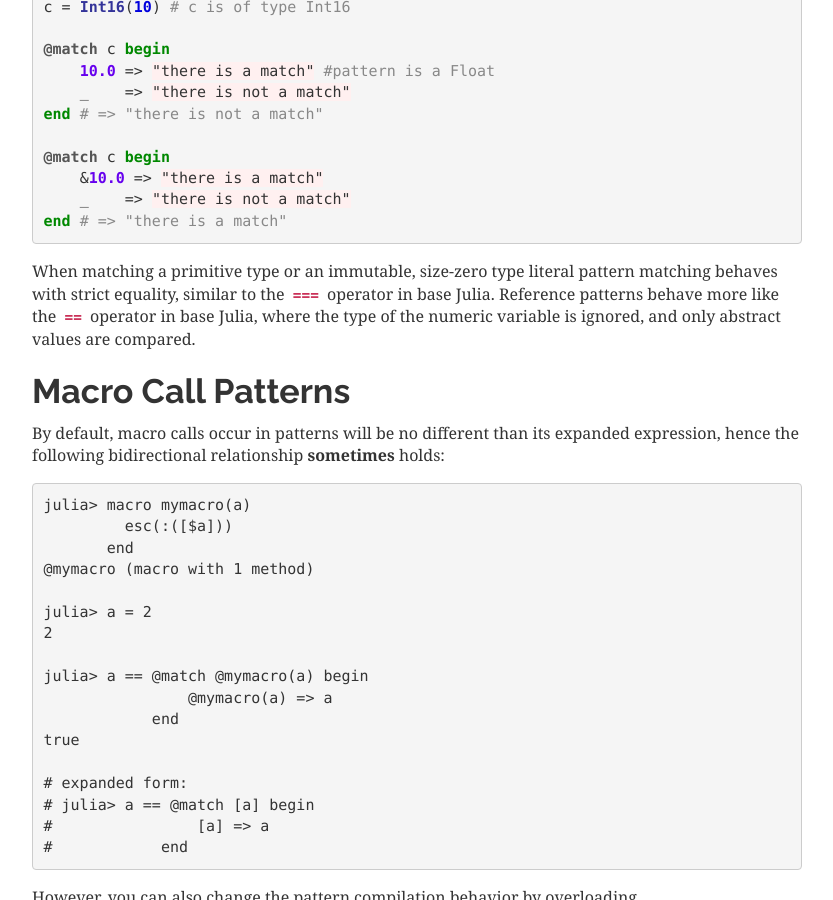
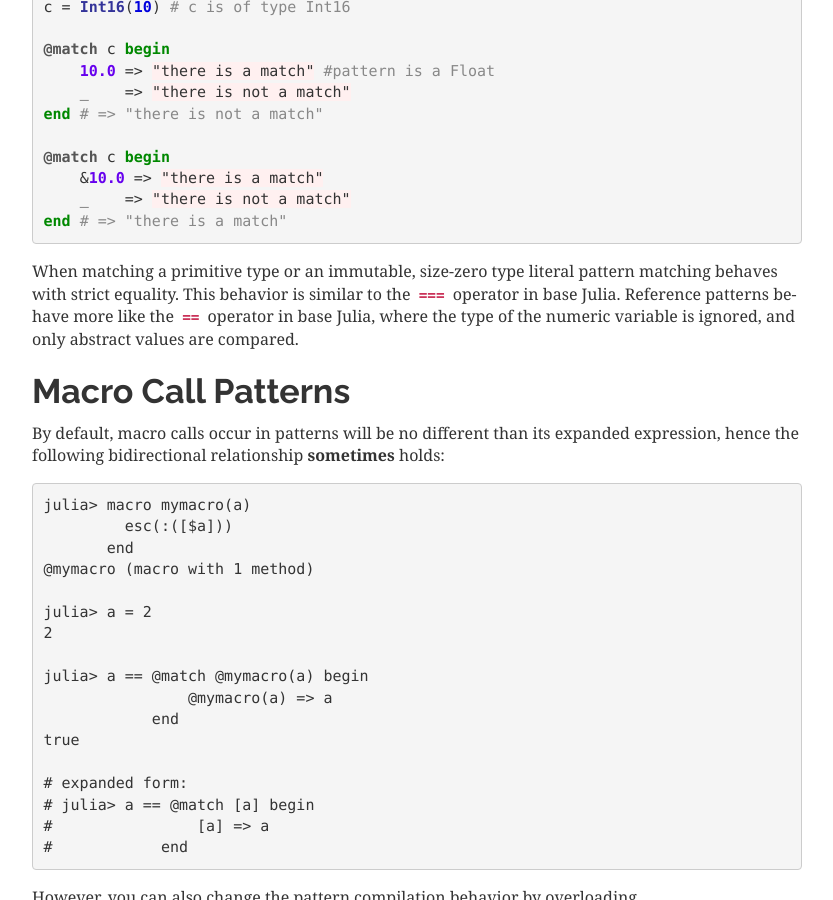
Before and after one commit to thautwarm/MLStyle.jl, a Sphinx documentation site: the page built from docs/syntax/pattern.md, in a window 1280 px wide and 900 px high, scrolled down 5772 px. Shown: the whole window, without its empty margins (38-871 px from the left). Built offline with Sphinx 7.4.7, drawn with Linux system fonts in a browser that asks for light colours.

Commit message:
clarify === for reference patters in docs, fix grammar

````diff
--- a/docs/syntax/pattern.md
+++ b/docs/syntax/pattern.md
@@ -271,7 +271,7 @@
     _    => "there is not a match"
 end # => "there is a match"
 ```
-When matching a primitive type or an immutable, size-zero type literal pattern matching behaves with strict equality, similar to the [`===`](https://docs.julialang.org/en/v1/base/base/#Core.:===) operator in base Julia. Reference patterns behave more like the [`==`](https://docs.julialang.org/en/v1/base/math/#Base.:==) operator in base Julia, where the type of the numeric variable is ignored, and only abstract values are compared.
+When matching a primitive type or an immutable, size-zero type literal pattern matching behaves with strict equality. This behavior is similar to the [`===`](https://docs.julialang.org/en/v1/base/base/#Core.:===) operator in base Julia. Reference patterns behave more like the [`==`](https://docs.julialang.org/en/v1/base/math/#Base.:==) operator in base Julia, where the type of the numeric variable is ignored, and only abstract values are compared.
 
 
 Macro Call Patterns
````
